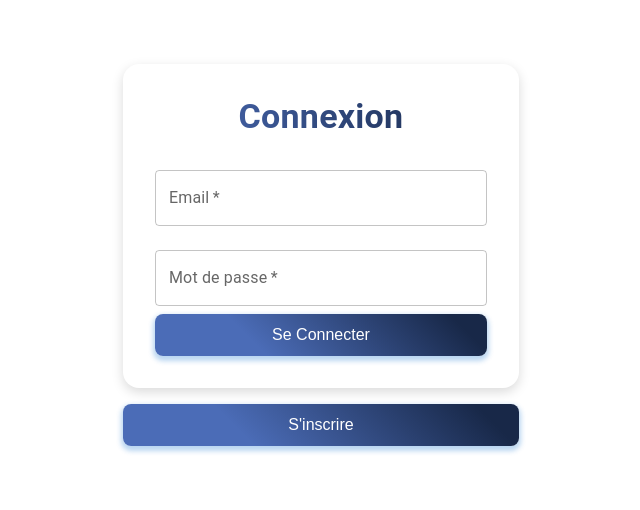
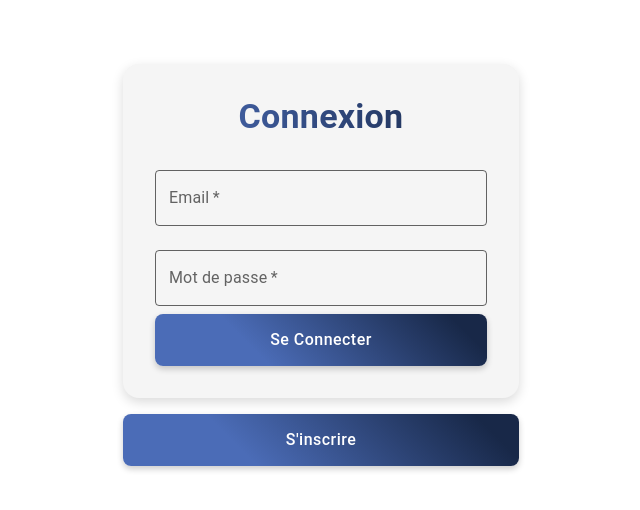
Before and after one commit to dragnyon/front-resqueweb, a React (Create React App) app: page /login in a window 1280 px wide. Shown: the top 510 px of the page, without its empty margins (319-959 px from the left). Built offline with nearby package versions, Linux system fonts and the light colour scheme; no server answers.

Commit message:
feat: enhance AbonnementForm with ID handling, update App to include ThemeProvider, and improve CustomButton styles

```diff
--- a/src/components/common/CustomButton.js
+++ b/src/components/common/CustomButton.js
@@ -4,33 +4,26 @@ import { styled } from "@mui/material/styles";
 import { Button } from "@mui/material";
 
 const StyledButton = styled(Button)(({ theme }) => ({
-    padding: theme.spacing(1.5),
-    borderRadius: theme.spacing(1),
+    padding: theme.spacing(1.5, 3),
+    borderRadius: theme.shape.borderRadius * 2,
     fontSize: "1rem",
     fontWeight: 500,
     color: "#fff",
     background: "linear-gradient(45deg, #4b6cb7 30%, #182848 90%)",
-    boxShadow: "0 3px 5px 2px rgba(25,118,210,0.3)",
-    position: "relative",
-    overflow: "hidden",
-    transition: "transform 0.3s, box-shadow 0.3s",
+    boxShadow: "0 3px 6px rgba(0, 0, 0, 0.2)",
+    textTransform: "none",
+    transition: "all 0.3s ease-out",
+
     "&:hover": {
-        transform: "scale(1.05)",
-        boxShadow: "0 6px 10px rgba(0,0,0,0.3)",
+        background: "linear-gradient(45deg, #5a7edc 30%, #1b2c50 90%)",
+        boxShadow: "0 6px 12px rgba(0, 0, 0, 0.3)",
+        transform: "translateY(-2px)",
     },
-    "&::after": {
-        content: '""',
-        position: "absolute",
-        top: 0,
-        left: "-75%",
-        width: "50%",
-        height: "100%",
-        background: "rgba(255,255,255,0.2)",
-        transform: "skewX(-25deg)",
-        transition: "left 0.5s ease-in-out",
-    },
-    "&:hover::after": {
-        left: "125%",
+
+    "&:active": {
+        background: "linear-gradient(45deg, #3d5fa3 30%, #121d34 90%)",
+        boxShadow: "0 2px 4px rgba(0, 0, 0, 0.2)",
+        transform: "translateY(1px)",
     },
 }));
 
--- /dev/null
+++ b/src/context/ThemeContext.js
@@ -0,0 +1,40 @@
+import React, { createContext, useState, useMemo, useEffect } from "react";
+import { ThemeProvider } from "@mui/material/styles";
+import { CssBaseline } from "@mui/material";
+import { lightTheme, darkTheme } from "../theme";
+
+// Création du contexte
+export const ThemeContext = createContext();
+
+const ThemeProviderWrapper = ({ children }) => {
+    // Récupération de l'état du thème depuis le localStorage
+    const getInitialTheme = () => {
+        const storedTheme = localStorage.getItem("theme");
+        return storedTheme ? JSON.parse(storedTheme) : false; // false = lightMode par défaut
+    };
+
+    const [isDarkMode, setIsDarkMode] = useState(getInitialTheme);
+
+    // Sauvegarde du thème lorsqu'il change
+    useEffect(() => {
+        localStorage.setItem("theme", JSON.stringify(isDarkMode));
+    }, [isDarkMode]);
+
+    const toggleTheme = () => {
+        setIsDarkMode((prevMode) => !prevMode);
+    };
+
+    // Mémorisation du thème (évite les re-renders inutiles)
+    const theme = useMemo(() => (isDarkMode ? darkTheme : lightTheme), [isDarkMode]);
+
+    return (
+        <ThemeContext.Provider value={{ isDarkMode, toggleTheme }}>
+            <ThemeProvider theme={theme}>
+                <CssBaseline /> {/* Applique le bon fond et les couleurs */}
+                {children}
+            </ThemeProvider>
+        </ThemeContext.Provider>
+    );
+};
+
+export default ThemeProviderWrapper;
--- a/src/pages/Login.jsx
+++ b/src/pages/Login.jsx
@@ -10,58 +10,28 @@ import {
     Paper,
 } from "@mui/material";
 import { styled } from "@mui/material/styles";
+import CustomButton from "../components/common/CustomButton";
 
 const StyledPaper = styled(Paper)(({ theme }) => ({
     padding: theme.spacing(4),
     borderRadius: theme.spacing(2),
     textAlign: "center",
-    backgroundColor: "#fff",
+    backgroundColor: theme.palette.background.paper, // ✅ Respecte le mode sombre
+    color: theme.palette.text.primary, // ✅ Texte ajusté selon le mode sombre/clair
     boxShadow: "0 4px 12px rgba(0,0,0,0.15)",
 }));
 
+
 const GradientTitle = styled(Typography)(({ theme }) => ({
-    background: "linear-gradient(90deg, #4b6cb7, #182848)",
+    background: theme.palette.mode === "dark"
+        ? "linear-gradient(90deg, #90caf9, #f48fb1)" // 🌙 Mode sombre : Bleu et Rose
+        : "linear-gradient(90deg, #4b6cb7, #182848)", // ☀️ Mode clair : Bleu foncé
     WebkitBackgroundClip: "text",
     WebkitTextFillColor: "transparent",
     fontWeight: 700,
     marginBottom: theme.spacing(2),
 }));
 
-// Bouton personnalisé avec effet "shine" sur hover
-const ModernButton = styled("button")(({ theme }) => ({
-    border: "none",
-    outline: "none",
-    padding: theme.spacing(1.5),
-    width: "100%",
-    cursor: "pointer",
-    borderRadius: theme.spacing(1),
-    fontSize: "1rem",
-    fontWeight: 500,
-    color: "#fff",
-    background: "linear-gradient(45deg, #4b6cb7 30%, #182848 90%)",
-    boxShadow: "0 3px 5px 2px rgba(25, 118, 210, 0.3)",
-    position: "relative",
-    overflow: "hidden",
-    transition: "transform 0.3s, box-shadow 0.3s",
-    "&:hover": {
-        transform: "scale(1.05)",
-        boxShadow: "0 6px 10px rgba(0,0,0,0.3)",
-    },
-    "&::after": {
-        content: '""',
-        position: "absolute",
-        top: 0,
-        left: "-75%",
-        width: "50%",
-        height: "100%",
-        background: "rgba(255,255,255,0.2)",
-        transform: "skewX(-25deg)",
-        transition: "left 0.5s ease-in-out",
-    },
-    "&:hover::after": {
-        left: "125%",
-    },
-}));
 
 const Login = () => {
     const [email, setEmail] = useState("");
@@ -96,6 +66,15 @@ const Login = () => {
                         value={email}
                         onChange={(e) => setEmail(e.target.value)}
                         required
+                        sx={{
+                            input: { color: "text.primary" }, // ✅ Texte qui respecte le mode sombre/clair
+                            label: { color: "text.secondary" }, // ✅ Label ajusté pour le mode sombre
+                            "& .MuiOutlinedInput-root": {
+                                "& fieldset": { borderColor: "text.secondary" }, // ✅ Bordure adaptée au thème
+                                "&:hover fieldset": { borderColor: "primary.main" },
+                                "&.Mui-focused fieldset": { borderColor: "primary.main" },
+                            },
+                        }}
                     />
                     <TextField
                         fullWidth
@@ -105,20 +84,29 @@ const Login = () => {
                         value={password}
                         onChange={(e) => setPassword(e.target.value)}
                         required
+                        sx={{
+                            input: { color: "text.primary" }, // ✅ Texte qui respecte le mode sombre/clair
+                            label: { color: "text.secondary" }, // ✅ Label ajusté pour le mode sombre
+                            "& .MuiOutlinedInput-root": {
+                                "& fieldset": { borderColor: "text.secondary" }, // ✅ Bordure adaptée au thème
+                                "&:hover fieldset": { borderColor: "primary.main" },
+                                "&.Mui-focused fieldset": { borderColor: "primary.main" },
+                            },
+                        }}
                     />
-                    <ModernButton type="submit" fullWidth variant="contained">
+                    <CustomButton type="submit" fullWidth variant="contained">
                         Se Connecter
-                    </ModernButton>
+                    </CustomButton>
                 </form>
             </StyledPaper>
-            <ModernButton
+            <CustomButton
                 onClick={() => navigate("/register")}
                 fullWidth
                 variant="contained"
                 sx={{ mt: 2 }}
             >
                 S'inscrire
-            </ModernButton>
+            </CustomButton>
         </Container>
     );
 };
--- a/src/pages/abonnement/AbonnementForm.js
+++ b/src/pages/abonnement/AbonnementForm.js
@@ -65,6 +65,7 @@ const AbonnementForm = ({ onSubmit, initialData, open, handleClose }) => {
     const handleSubmit = (e) => {
         e.preventDefault();
         onSubmit({
+            id: initialData?.id,
             dateDebut: new Date(dateDebut).toISOString(),
             dateFin: new Date(dateFin).toISOString(),
             periodicite,
--- a/src/pages/abonnement/AbonnementPage.js
+++ b/src/pages/abonnement/AbonnementPage.js
@@ -3,7 +3,7 @@ import { useQuery, useMutation, useQueryClient } from "@tanstack/react-query";
 import { createAbonnement, deleteAbonnement, getAbonnements, updateAbonnement } from "../../services/AbonnementService";
 import AbonnementList from "./AbonnementList";
 import AbonnementForm from "./AbonnementForm";
-import { Container, Typography, TextField, Grid } from "@mui/material";
+import {Container, Typography, TextField, Grid, Paper} from "@mui/material";
 import { styled } from "@mui/material/styles";
 import CustomButton from "../../components/common/CustomButton";
 
@@ -17,7 +17,7 @@ const HeaderBox = styled("div")(({ theme }) => ({
     boxShadow: "0 4px 12px rgba(0,0,0,0.15)",
 }));
 
-const ModernPaper = styled("div")(({ theme }) => ({
+const ModernPaper = styled(Paper)(({ theme })  => ({
     padding: theme.spacing(3),
     borderRadius: theme.spacing(2),
     boxShadow: "0 4px 12px rgba(0,0,0,0.1)",
--- a/src/routes/App.js
+++ b/src/routes/App.js
@@ -2,6 +2,7 @@ import { BrowserRouter as Router } from "react-router-dom";
 import { QueryClient, QueryClientProvider } from "@tanstack/react-query"; // 🔹 Import React Query
 import AuthProvider from "../context/AuthContext";
 import MainRoutes from "./MainRoutes";
+import ThemeProviderWrapper from "../context/ThemeContext";
 
 // 🔹 Création du client React Query
 const queryClient = new QueryClient();
@@ -10,9 +11,11 @@ function App() {
     return (
         <Router>
             <AuthProvider>
+                <ThemeProviderWrapper>
                 <QueryClientProvider client={queryClient}> {/* 🔹 Ajout du Provider */}
                     <MainRoutes />
                 </QueryClientProvider>
+                </ThemeProviderWrapper>
             </AuthProvider>
         </Router>
     );
--- /dev/null
+++ b/src/theme.js
@@ -0,0 +1,41 @@
+import { createTheme } from "@mui/material/styles";
+
+// 🎨 Thème clair
+export const lightTheme = createTheme({
+    palette: {
+        mode: "light",
+        primary: {
+            main: "#4b6cb7",
+        },
+        secondary: {
+            main: "#182848",
+        },
+        background: {
+            default: "#ffffff",
+            paper: "#f5f5f5",
+        },
+        text: {
+            primary: "#000000",
+        },
+    },
+});
+
+// 🌙 Thème sombre
+export const darkTheme = createTheme({
+    palette: {
+        mode: "dark",
+        primary: {
+            main: "#90caf9",
+        },
+        secondary: {
+            main: "#f48fb1",
+        },
+        background: {
+            default: "#121212",
+            paper: "#1e1e1e",
+        },
+        text: {
+            primary: "#ffffff",
+        },
+    },
+});
```
Also changed, not shown: src/components/Navbar.js (+11 -20 lines), src/pages/DashboardPage.js (+22 -0 lines), src/pages/DashboardTabs.js (added, +76 -0 lines), src/pages/entreprise/EntrepriseList.js (+8 -2 lines), src/pages/entreprise/EntreprisePage.js (+9 -9 lines).
